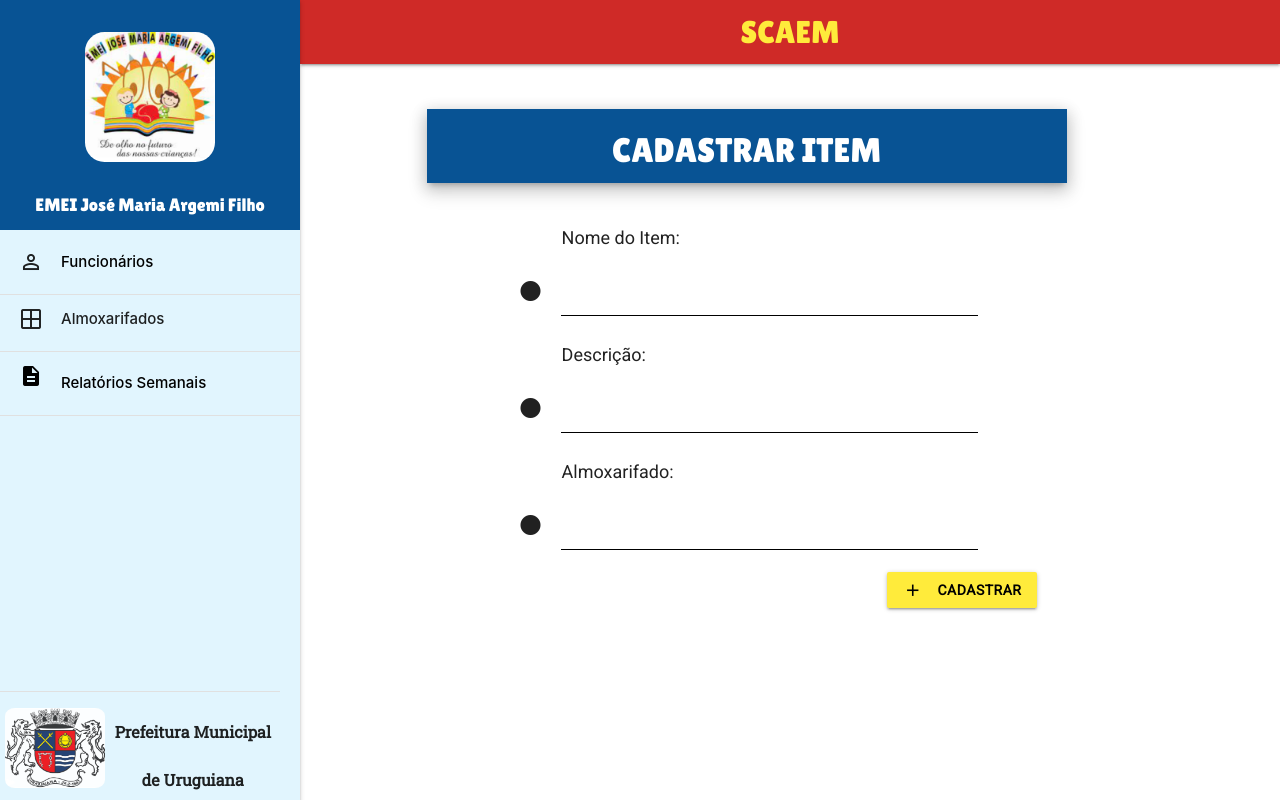
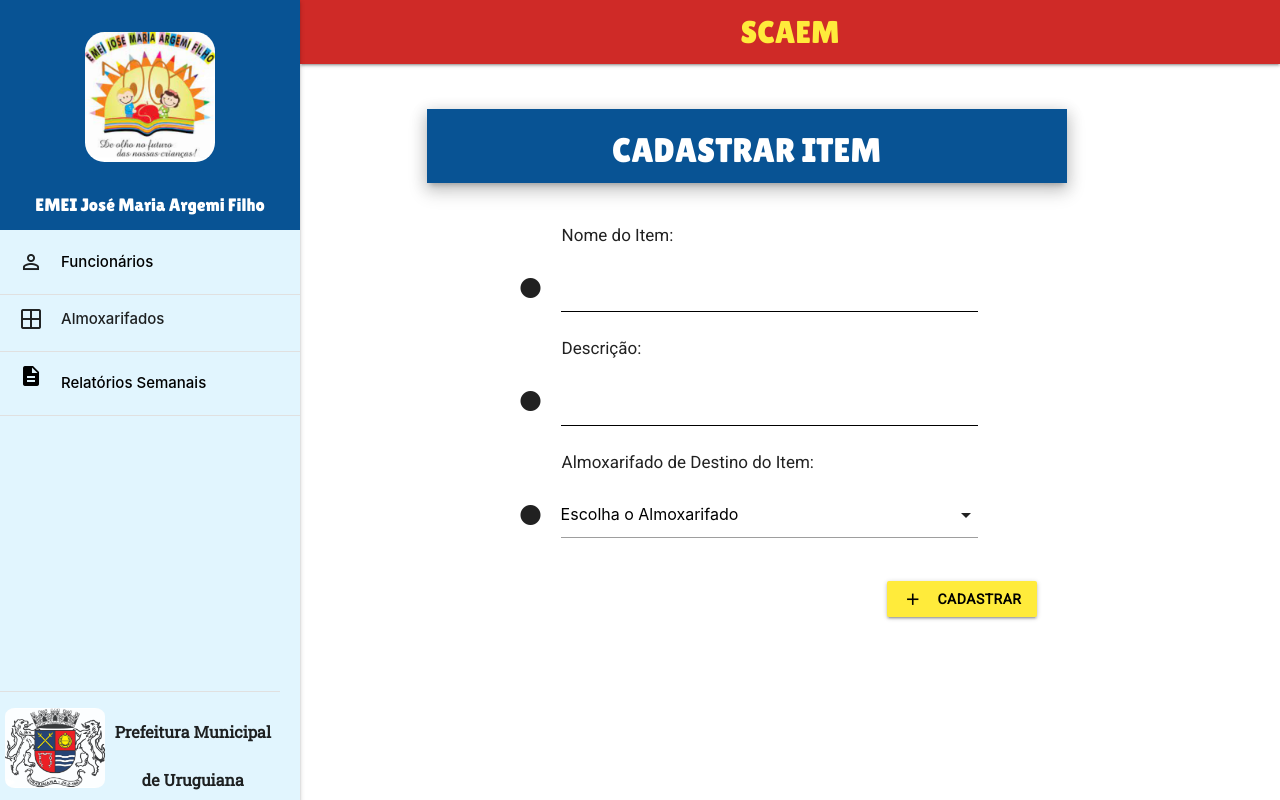
Before and after one commit to LADCSoares/TCC_LS_antigo, a PHP site: page /formCadItem.php in a window 1280 px wide. Run offline with PHP 8.4, Linux system fonts and the light colour scheme; some libraries are stand-ins or nearby versions.

Commit message:
Update formCadItem.php

```diff
--- a/formCadItem.php
+++ b/formCadItem.php
@@ -22,7 +22,7 @@
 
 	.topicos{
 		font-family: "Roboto", sans-serif;
-		font-size: 18px;
+		font-size: 17px;
 		margin-left: 46px;
 		font-weight: 500;
 	}
@@ -56,7 +56,7 @@
 			<div class="container ">
 			<br>
 			<div class="col s10 offset-s1">
-				<form method="POST" action="cadFuncionario.php">
+				<form method="POST" action="cadItem.php">
                     <p class="topicos">Nome do Item:</p>
 					<div class="input-field">
 						<i class="material-icons prefix">fiber_manual_record</i>
@@ -67,21 +67,23 @@
 					<p class="topicos">Descrição:</p>
 					<div class="input-field">
 						<i class="material-icons prefix ">fiber_manual_record</i>
-						<label for="cpf"></label>
+						<label for="descrição"></label>
 						<input type="text" name="descricao" required>
 					</div>
 
-					<p class="topicos">Almoxarifado:</p>
-          			<div class="input-field">
-						<i class="material-icons prefix">fiber_manual_record</i>
-						<label for="cargo"></label>
-						<input type="text" name="cargo" required>
+					<p class="topicos">Almoxarifado de Destino do Item:</p>
+					<div class="input-field">
+					<i class="material-icons prefix left-align">fiber_manual_record</i>
+					<select name="almoxarifado" >
+ 				     <option value="" disabled selected required>Escolha o Almoxarifado</option>
+ 				     <option value="1" >1 - Almoxarifado Geral</option>
+ 				     <option value="2" >2 - Almoxarifado Pedagógico</option>
+ 				   </select>
+					<label></label>
 					</div>
+              </div>
 
-
-
-              </div>
-			  <br>
+			  <br><br><br><br><br><br><br><br><br><br><br><br><br><br><br<br><br><br<br><br>
 			  		<p class="right-align">
 						<button class="waves-effect waves-light btn yellow black-text topicos2" type="submit"><i class="material-icons left">add</i>Cadastrar</button>
 					</p>
@@ -103,12 +105,16 @@
        			 <?php
        			 if (isset($_GET['result'])) {
        			   if ($_GET['result'] == true) {
-       			     echo "M.toast({html: 'O funcionário foi salvo com sucesso!'})";
+       			     echo "M.toast({html: 'O item foi salvo com sucesso!'})";
        			   } else {
-       			     echo "M.toast({html: 'Erro ao salvar o funcionário!'})";
+       			     echo "M.toast({html: 'Erro ao salvar o item!'})";
        			   }
        			 } ?>
     		  	});
+
+				  $(document).ready(function(){
+    			  $('select').formSelect();
+  				});
         </script>
 </body>
 </html>
```
